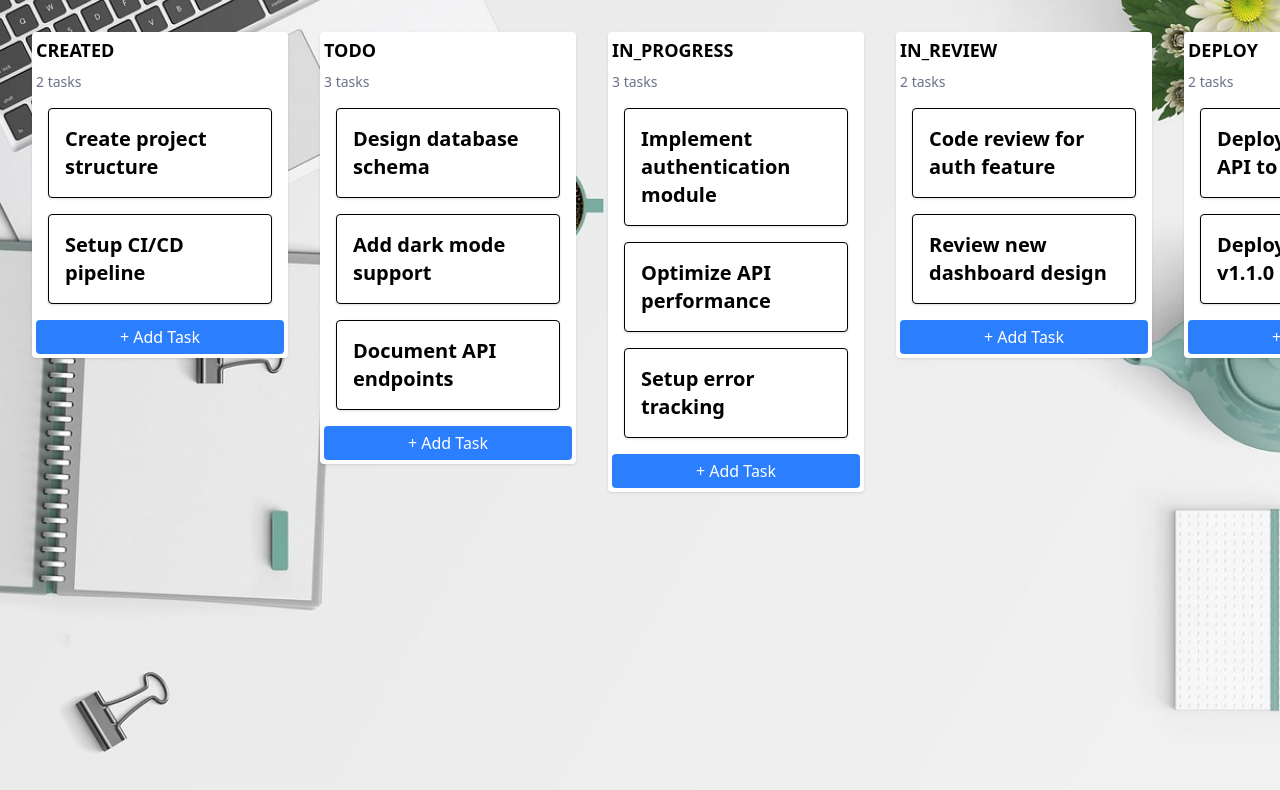
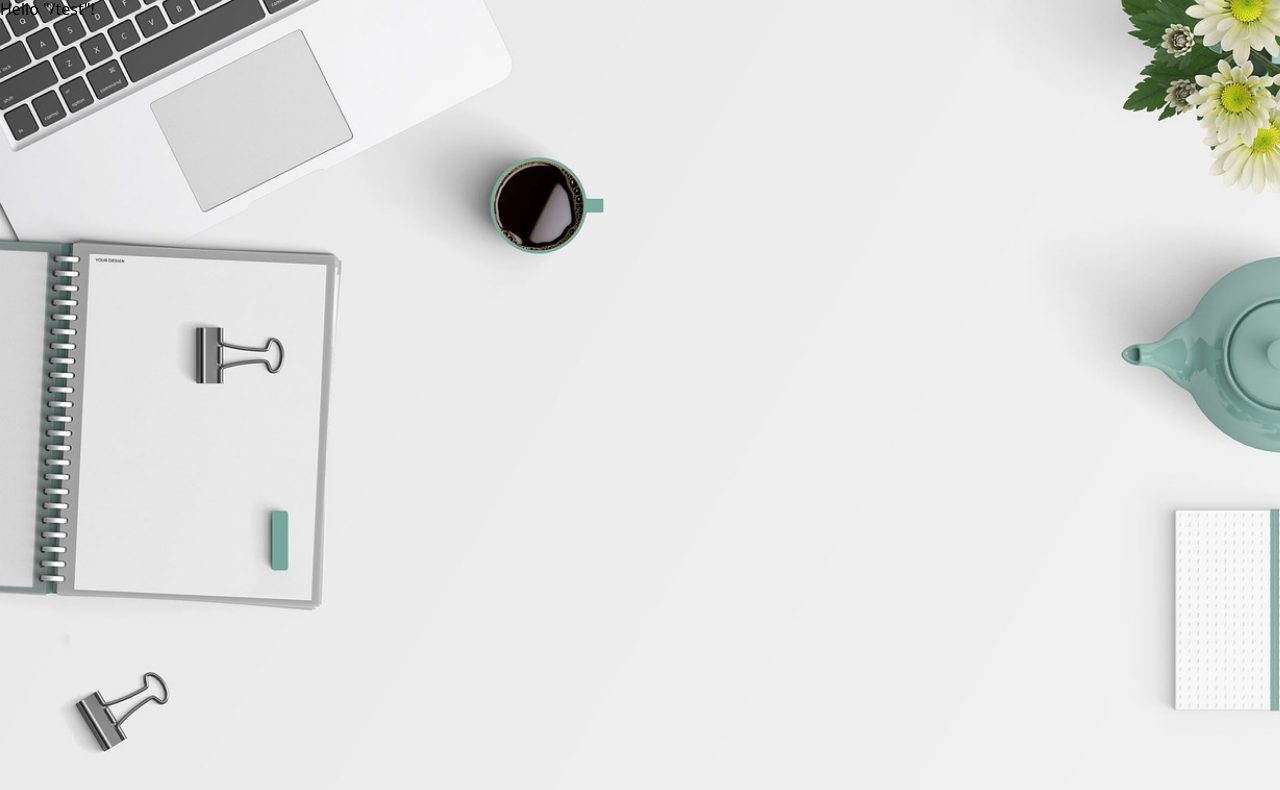
Before and after one commit to ndmanhSoict/ToDoListExercise, a React (Vite) app: page /test in a window 1280 px wide. Shown: the top 790 px of the page. Built offline with nearby package versions, Linux system fonts and the light colour scheme.

Commit message:
chore: delete file test

```diff
--- a/src/routes/test.tsx
+++ b/src/routes/test.tsx
@@ -1,9 +1,9 @@
 import { createFileRoute } from '@tanstack/react-router';
-import ToDoPage from '../features/todo/page/ToDoPage';
+
 export const Route = createFileRoute('/test')({
-  component: () => (
-    <>
-      <ToDoPage />
-    </>
-  ),
+  component: RouteComponent,
 });
+
+function RouteComponent() {
+  return <div>Hello "/test"!</div>;
+}
```
